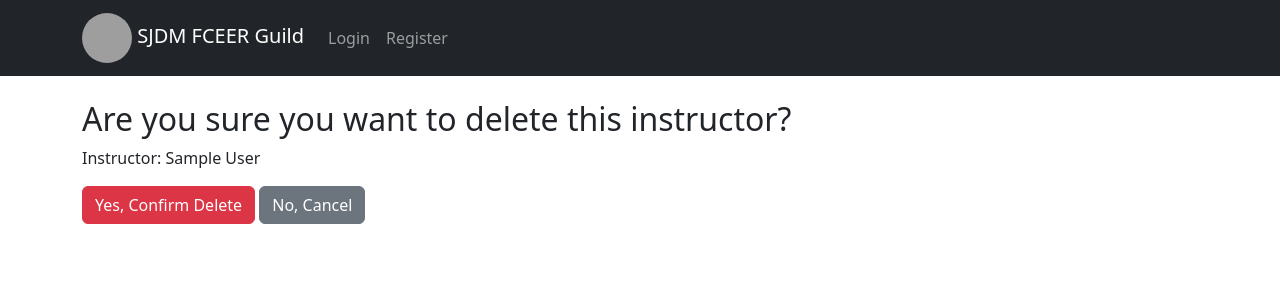
After one commit to marc21format/crmapp, a Django app: page /instructor/1/confirm_delete/ in a window 1280 px wide. The commit adds this page. Shown: the top 300 px of the page. Run offline with Django 5.2, Linux system fonts and the light colour scheme; tables that the repository leaves empty hold one stand-in row (values such as "Sample post"); grey boxes are pictures that could not be loaded.

Commit message:
added confirm deletion page

```diff
--- a/crmwebsite/forms.py
+++ b/crmwebsite/forms.py
@@ -122,7 +122,7 @@ class AddInstructorForm(forms.ModelForm):
     )
     status = forms.ChoiceField(
         required=True,
-        choices=[('active', 'Active'), ('inactive', 'Inactive')],
+        choices=[('Active', 'active'), ('Inactive', 'inactive')],
         widget=forms.widgets.Select(attrs={"class":"form-control"}),
         label="Status"
     )
--- /dev/null
+++ b/crmwebsite/templates/confirm_delete_instructor.html
@@ -0,0 +1,11 @@
+{% extends 'base.html' %}
+
+{% block content %}
+<h2>Are you sure you want to delete this instructor?</h2>
+<p>Instructor: {{ instructor.first_name }} {{ instructor.last_name }}</p>
+<form method="post">
+    {% csrf_token %}
+    <button type="submit" class="btn btn-danger">Yes, Confirm Delete</button>
+    <a href="{% url 'instructor_roster' %}" class="btn btn-secondary">No, Cancel</a>
+</form>
+{% endblock %}
--- a/crmwebsite/templates/instructor.html
+++ b/crmwebsite/templates/instructor.html
@@ -85,7 +85,9 @@
 
   <div class="mt-3">
     <a href="{% url 'update_instructor' instructor_details.id %}" class="btn btn-danger">Update</a>
-    <a href="{% url 'delete_instructor' instructor_details.id %}" class="btn btn-danger">Delete</a>
+    <a href="{% url 'confirm_delete_instructor' instructor_details.id %}" class="btn btn-danger">
+       Delete
+    </a>
     <a href="{% url 'instructor_roster' %}" class="btn btn-secondary">Back to Instructor Roster</a>
     <a href="{% url 'dashboard' %}" class="btn btn-primary">Back to Dashboard</a>
   </div>
--- a/crmwebsite/templates/instructor_roster.html
+++ b/crmwebsite/templates/instructor_roster.html
@@ -65,6 +65,10 @@
                 <td>
                 {% if instructor.honorary_title and instructor.suffix %}
                     {{ instructor.honorary_title }} {{ instructor.first_name }} {{ instructor.middle_name }} {{ instructor.last_name }}, {{ instructor.suffix }}
+                {% elif instructor.honorary_title %}
+                    {{ instructor.honorary_title }} {{ instructor.first_name }} {{ instructor.middle_name }} {{ instructor.last_name }}
+                {% elif instructor.suffix %}
+                    {{ instructor.first_name }} {{ instructor.middle_name }} {{ instructor.last_name }}, {{ instructor.suffix }}
                 {% else %}
                     {{ instructor.first_name }}
                     {% if instructor.middle_name %}
--- a/crmwebsite/urls.py
+++ b/crmwebsite/urls.py
@@ -13,5 +13,5 @@ urlpatterns = [
     path('delete_instructor/<int:pk>/', views.delete_instructor, name='delete_instructor'),
     path('update_instructor/<int:pk>/', views.update_instructor, name='update_instructor'),
     path('add_instructor/', views.add_instructor, name='add_instructor'),
-    #path('instructor/<int:pk>/', views.instructor_details, name='instructor'),
+    path('instructor/<int:pk>/confirm_delete/', views.confirm_delete_instructor, name='confirm_delete_instructor'),
 ] + static(settings.MEDIA_URL, document_root=settings.MEDIA_ROOT)
--- a/crmwebsite/views.py
+++ b/crmwebsite/views.py
@@ -5,6 +5,7 @@ from django.utils import timezone
 from .forms import SignUpForm, AddInstructorForm
 from .models import Instructor
 from django.db.models import Q
+from django.shortcuts import get_object_or_404, redirect, render
 
 def home(request):
     if request.method == 'POST':
@@ -164,3 +165,13 @@ def update_instructor(request, pk):
     else:
         messages.error(request, "You Must Be Logged In To Do That")
         return redirect('home')
+
+def confirm_delete_instructor(request, pk):
+    instructor = get_object_or_404(Instructor, id=pk)
+
+    if request.method == 'POST':
+        instructor.delete()
+        messages.success(request, "Instructor Deleted Successfully")
+        return redirect('instructor_roster')  # Redirect to the instructor list page
+
+    return render(request, 'confirm_delete_instructor.html', {'instructor': instructor})
```
Lines whose indentation alone changed are shown as unchanged.
